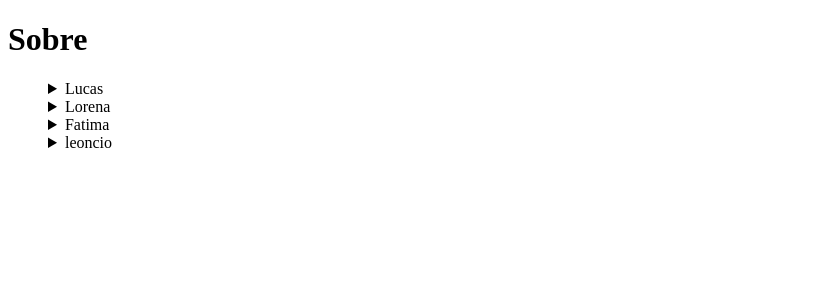
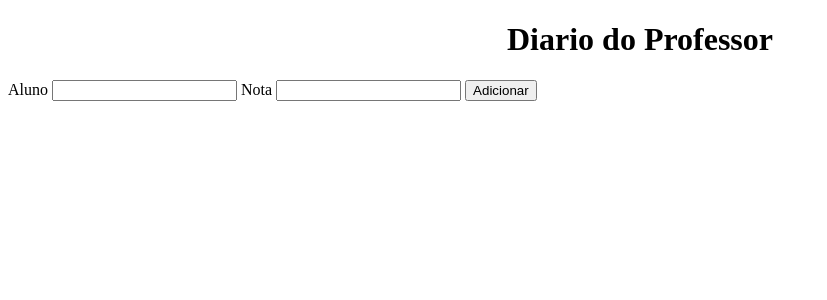
Before and after one commit to LucasCarvalhoo/Aprendendo_Flask, a Flask app: page /sobre in a window 1280 px wide. Shown: the top 300 px of the page, without its empty margins (0-827 px from the left). Run offline with Flask 3, Linux system fonts and the light colour scheme.

Commit message:
adicionando valores em uma lista

```diff
--- a/secao1/app.py
+++ b/secao1/app.py
@@ -4,6 +4,7 @@ from flask import Flask, render_template, request
 # apos nomear a apclicação é definido o parametro da aplicação
 app = Flask(__name__)
 frutas = []
+registros = []
 # agora é criado uma rota
 @app.route('/', methods=["GET", "POST", "DELETE"])
 def principal():
@@ -12,7 +13,9 @@ def principal():
             frutas.append(request.form.get("fruta"))
     return render_template("index.html", frutas=frutas)
 
-@app.route('/sobre')
+@app.route('/sobre', methods = ["GET", "POST"])
 def sobre():
-    notas = {"Lucas": 9.0, "Lorena": 8.0, "Fatima": 10.0, "leoncio": 10.0}
-    return render_template("sobre.html", notas=notas)
+    if request.method == "POST":
+        if request.form.get("aluno") and request.form.get("nota"):
+            registros.append({"aluno": request.form.get("aluno"), "nota": request.form.get("nota")})
+    return render_template("sobre.html", registros=registros)
--- a/secao1/templates/index.html
+++ b/secao1/templates/index.html
@@ -13,11 +13,9 @@
             <li>{{fruta}}</li>
         {%endfor%}
         <form action="{{url_for('principal')}}" method="POST">
-        <form action="{{url_for('principal')}}" method="DELETE">
             <label>Frutas</label>
             <input type="text", name="fruta">
             <button>adicionar</button>
-            <button>deletar</button>
         </form>
     </ol>
 </body>
--- a/secao1/templates/sobre.html
+++ b/secao1/templates/sobre.html
@@ -1,19 +1,27 @@
 <!DOCTYPE html>
 <html lang="br">
+
 <head>
     <meta charset="UTF-8">
     <meta name="viewport" content="width=device-width, initial-scale=1.0">
     <title>Sobre</title>
 </head>
+
 <body>
-    <h1>Sobre</h1>
-    <ol>
-        {%for aluno, nota in notas.items()%}
-            <details>
-                <summary>{{aluno}}</summary>
-                <p>{{nota}}</p>
-            </details>
-        {%endfor%}
-    </ol>
+    <h1 style="text-align: center;">Diario do Professor</h1>
+    {%for registro in registros%}
+    <details>
+        <summary>{{registro.aluno}}</summary>
+        <p>{{registro.nota}}</p>
+    </details>
+    {%endfor%}
+    <form action="{{url_for('sobre')}}" method = "POST">
+        <label>Aluno</label>
+        <input type="text" name="aluno" required>
+        <label>Nota</label>
+        <input type="text" name="nota" required>
+        <button>Adicionar</button>
+    </form>
 </body>
+
 </html>
```
